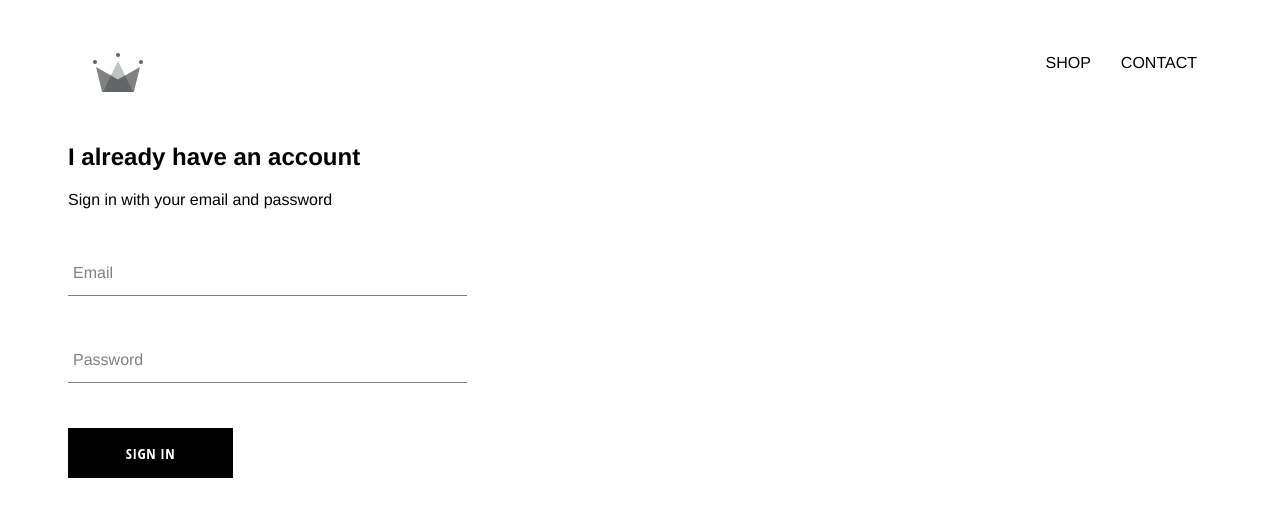
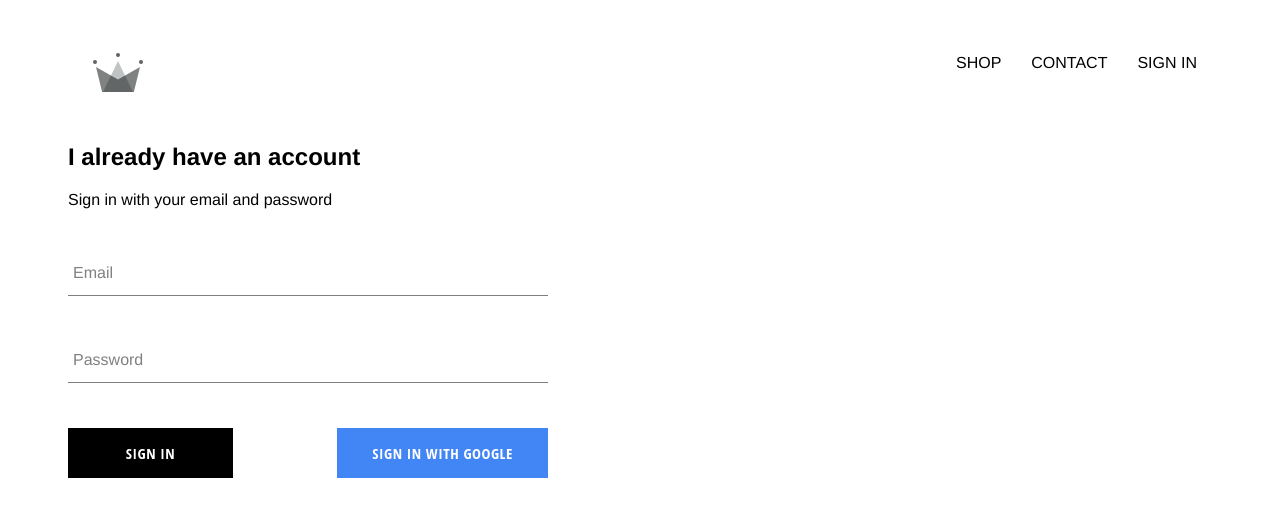
Before and after one commit to pavelray/shopping-app, a React (Create React App) app: page /signin in a window 1280 px wide. Shown: the top 516 px of the page. Built offline with nearby package versions, Linux system fonts and the light colour scheme; no server answers.

Commit message:
intergreated firebase and signin component added

```diff
--- a/package.json
+++ b/package.json
@@ -6,6 +6,7 @@
     "@testing-library/jest-dom": "^4.2.4",
     "@testing-library/react": "^9.5.0",
     "@testing-library/user-event": "^7.2.1",
+    "firebase": "^7.14.6",
     "node-sass": "^4.14.1",
     "react": "^16.13.1",
     "react-dom": "^16.13.1",
--- a/src/App.css
+++ b/src/App.css
@@ -7,3 +7,7 @@
     text-decoration: none;
     color: black;
 }
+
+*{
+    box-sizing: border-box;
+}
--- a/src/App.js
+++ b/src/App.js
@@ -1,6 +1,6 @@
 import React from 'react';
 import { Switch, Route } from 'react-router-dom';
-
+import {auth} from './firebase/firebase.utils';
 
 import HomePage from './pages/homepage/homepage.component';
 import ShopPage from './pages/shop/shop.component';
@@ -10,10 +10,31 @@
 
 import './App.css';
 
-function App() {
+export class App extends React.Component{
+  constructor(){
+    super();
+    this.state = {
+      currentUser : null
+    }
+  }
+
+  unsubscribeFromAuth = null;
+
+  componentDidMount(){
+    this.unsubscribeFromAuth = auth.onAuthStateChanged(user=> {
+      this.setState({currentUser: user});
+      console.log(user);
+    });
+  }
+
+  componentWillUnmount(){
+    this.unsubscribeFromAuth();
+  }
+
+  render(){
     return (
       <div className="App">
-      <Header />
+        <Header currentUser={this.state.currentUser} />
         <Switch>
           <Route exact path='/' component={HomePage} />
           <Route path='/shop' component={ShopPage} />
@@ -23,4 +44,6 @@
     );
   }
 
+}
+
 export default App;
--- a/src/components/custom-button/custom-button.component.jsx
+++ b/src/components/custom-button/custom-button.component.jsx
@@ -2,8 +2,10 @@
 
 import './custom-button.styles.scss';
 
-const CustomButton = ({children, ...otherProps}) => (
-    <button className='custom-button' {...otherProps}>
+const CustomButton = ({children, isGoogleSignIn, ...otherProps}) => (
+    <button
+        className={`${isGoogleSignIn? 'google-sign-in': ''} custom-button`} {...otherProps}
+    >
         {children}
     </button>
 )
--- a/src/components/custom-button/custom-button.styles.scss
+++ b/src/components/custom-button/custom-button.styles.scss
@@ -19,4 +19,14 @@
       color: black;
       border: 1px solid black;
     }
+
+    &.google-sign-in{
+      background-color: #4285f4;
+      color: white;
+
+      &:hover{
+        background-color: #357ae8;
+        border: none;
+      }
+    }
   }
--- a/src/components/header/header.component.jsx
+++ b/src/components/header/header.component.jsx
@@ -1,10 +1,11 @@
 import React from 'react';
 import { Link } from 'react-router-dom';
+import {auth} from '../../firebase/firebase.utils';
 
 import {ReactComponent as Logo} from '../../assets/crown.svg';
 import './header.styles.scss';
 
-const Header = () => (
+const Header = ({currentUser}) => (
     <div className='header'>
         <Link to='/' className='logo-container' >
             <Logo className='logo' />
@@ -12,6 +13,13 @@
         <div className='options'>
             <Link className='option' to='/shop'> SHOP</Link>
             <Link className='option' to='/contact'> CONTACT </Link>
+            {
+                currentUser ?
+                <div className='option' onClick={()=> auth.signOut()} > SIGN OUT</div>
+                :
+                <Link className='option' to='signin'>SIGN IN</Link>
+            }
+
         </div>
     </div>
 )
--- a/src/components/header/header.styles.scss
+++ b/src/components/header/header.styles.scss
@@ -20,6 +20,7 @@
 
       .option {
         padding: 10px 15px;
+        cursor: pointer;
       }
     }
   }
--- a/src/components/sign-in/sign-in.component.jsx
+++ b/src/components/sign-in/sign-in.component.jsx
@@ -1,6 +1,8 @@
 import React from 'react';
 import FormInput from '../../components/form-input/form-input.component';
 import CustomButton from '../../components/custom-button/custom-button.component';
+
+import { signInWithGoogle } from '../../firebase/firebase.utils';
 
 import './sign-in.styles.scss';
 
@@ -49,7 +51,12 @@
                     required
                     label='Password'
                 />
-                <CustomButton type='submit'> Sign In </CustomButton>
+                <div className='buttons'>
+                    <CustomButton type='submit'> Sign In </CustomButton>
+                    <CustomButton onClick={signInWithGoogle} isGoogleSignIn>
+                        Sign in with Google
+                    </CustomButton>
+                </div>
             </form>
         </div>
 
--- a/src/components/sign-in/sign-in.styles.scss
+++ b/src/components/sign-in/sign-in.styles.scss
@@ -1,9 +1,14 @@
 .sign-in{
-    width: 30vw;
+    width: 480px;
     display: flex;
     flex-direction: column;
 
     .title{
         margin: 10px 0;
     }
+
+    .buttons{
+        display: flex;
+        justify-content: space-between;
+    }
 }
--- /dev/null
+++ b/src/firebase/firebase.utils.js
@@ -0,0 +1,26 @@
+import firebase from 'firebase/app';
+import 'firebase/firebase-firestore';
+import 'firebase/auth';
+
+const config = {
+    apiKey: "AIzaSyDytfnTqZ1ivulMMVaLR7G6PZtYI2eCbhI",
+    authDomain: "shopping-app-14ac4.firebaseapp.com",
+    databaseURL: "https://shopping-app-14ac4.firebaseio.com",
+    projectId: "shopping-app-14ac4",
+    storageBucket: "shopping-app-14ac4.appspot.com",
+    messagingSenderId: "795169909205",
+    appId: "1:795169909205:web:0137b158bd0068ce5cf55c",
+    measurementId: "G-XCYE0F8G9G"
+}
+
+firebase.initializeApp(config);
+
+export const auth = firebase.auth();
+export const firestore = firebase.firestore();
+
+const provider = new firebase.auth.GoogleAuthProvider();
+provider.setCustomParameters({prompt: 'select_account'});
+
+export const signInWithGoogle = () => auth.signInWithPopup(provider);
+
+export default firebase;
```
Also changed, not shown: 1 other file (tests, documents, lock files or other folders). Lines whose indentation alone changed are shown as unchanged.
